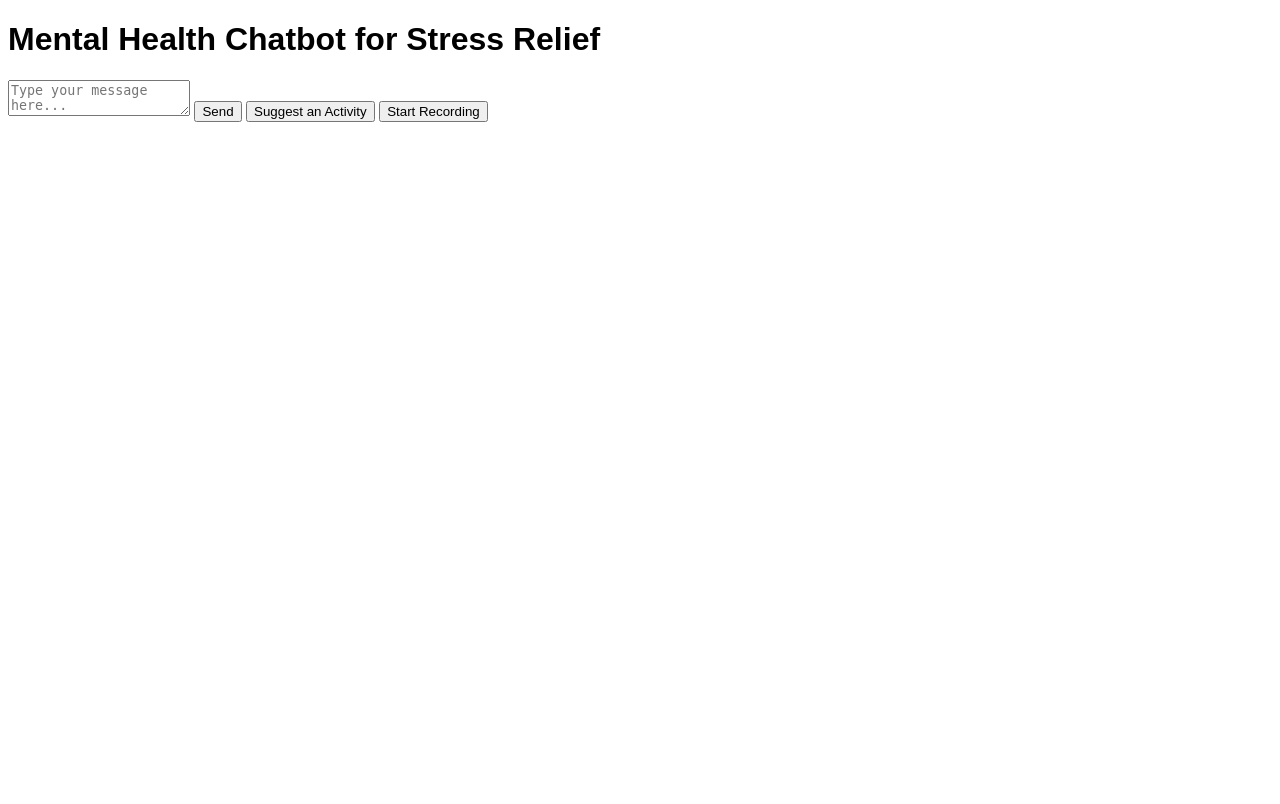
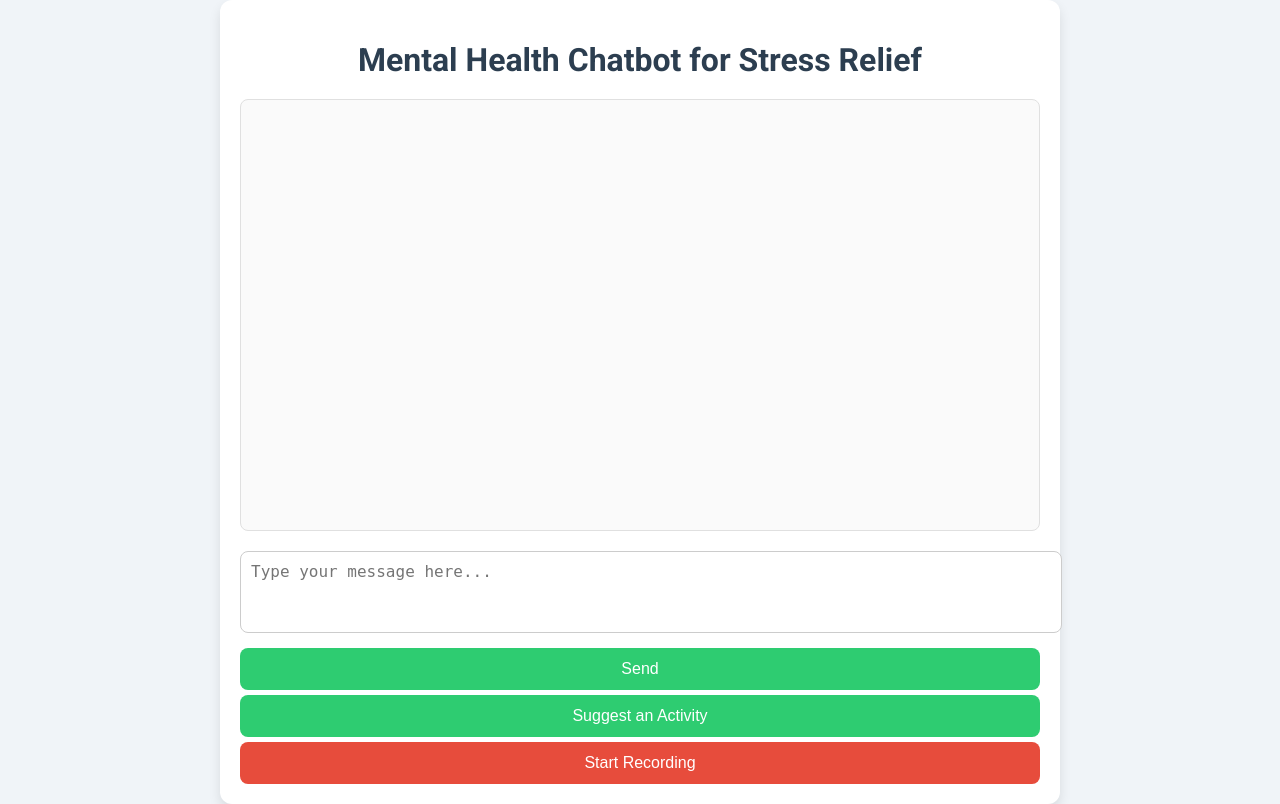
Before and after one commit to tmdinesh/Tech-A-Thon-2024, a Flask app: page / in a window 1280 px wide. Before the commit the page ends 122 px from the top, so only its background shows below. Run offline with Flask 3, Linux system fonts and the light colour scheme.

Commit message:
Update style.css

```diff
--- a/static/style.css
+++ b/static/style.css
@@ -1,25 +1,109 @@
 body {
-    font-family: 'Arial', sans-serif;
+    font-family: 'Roboto', Arial, sans-serif;
+    background-color: #f0f4f8;
+    margin: 0;
+    padding: 0;
+    display: flex;
+    justify-content: center;
+    align-items: center;
+    min-height: 100vh;
 }
 
-.chat-box {
-    max-width: 500px;
-    margin: auto;
+.container {
+    width: 90%;
+    max-width: 800px;
+    padding: 20px;
+    background: #ffffff;
+    border-radius: 12px;
+    box-shadow: 0 6px 12px rgba(0,0,0,0.1);
 }
 
-#chat-area {
-    height: 300px;
-    overflow-y: auto;
-    background: #f9f9f9;
-    padding: 10px;
-    border-radius: 5px;
-    border: 1px solid #ddd;
+h1 {
+    text-align: center;
+    color: #2c3e50;
+    margin-bottom: 20px;
 }
 
-input, button {
-    outline: none;
+#chatbox {
+    height: 400px;
+    overflow-y: scroll;
+    border: 1px solid #e0e0e0;
+    padding: 15px;
+    margin-bottom: 20px;
+    background-color: #fafafa;
+    border-radius: 8px;
+}
+
+#messages {
+    display: flex;
+    flex-direction: column;
+}
+
+#messages .user-message,
+#messages .bot-message {
+    max-width: 80%;
+    padding: 10px 15px;
+    margin: 5px 0;
+    border-radius: 18px;
+    word-wrap: break-word;
+}
+
+#messages .user-message {
+    align-self: flex-end;
+    background-color: #3498db;
+    color: #ffffff;
+}
+
+#messages .bot-message {
+    align-self: flex-start;
+    background-color: #e8e8e8;
+    color: #333333;
+}
+
+#input-section {
+    display: flex;
+    flex-direction: column;
+}
+
+textarea {
+    width: 100%;
+    height: 60px;
+    padding: 10px;
+    border-radius: 8px;
+    border: 1px solid #cccccc;
+    margin-bottom: 10px;
+    resize: none;
+    font-size: 16px;
 }
 
 button {
+    padding: 12px;
+    border: none;
+    border-radius: 8px;
+    color: #ffffff;
+    background-color: #2ecc71;
     cursor: pointer;
+    margin-top: 5px;
+    font-size: 16px;
+    transition: background-color 0.3s ease;
 }
+
+button:hover {
+    background-color: #27ae60;
+}
+
+#record-button {
+    background-color: #e74c3c;
+}
+
+#record-button:hover {
+    background-color: #c0392b;
+}
+
+#record-button.recording {
+    background-color: #f39c12;
+}
+
+#record-button.recording:hover {
+    background-color: #d35400;
+}
```
